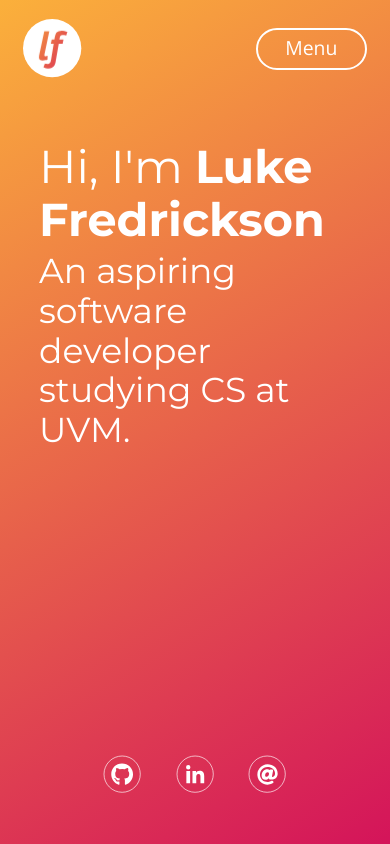
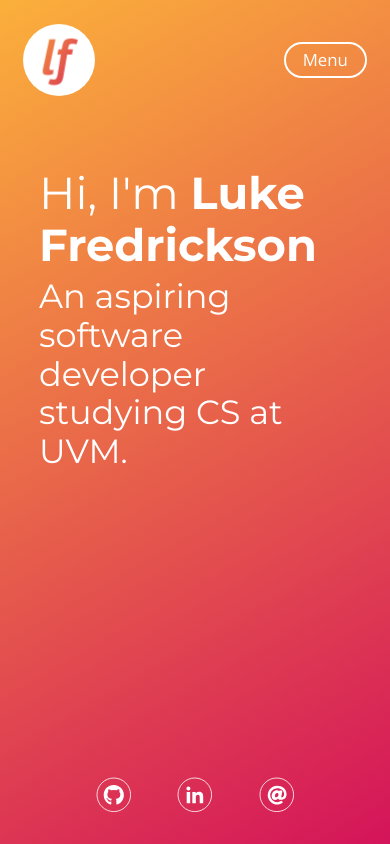
Before and after one commit to lukefredrickson/personal-site-v1, a PHP site: page / in a window 390 px wide. Run offline with PHP 8.4, Linux system fonts and the light colour scheme; data that the repository does not hold is empty.

Commit message:
Rewrote responsive media queries for consistent sizing across pages.

```diff
--- a/about-me.php
+++ b/about-me.php
@@ -11,6 +11,7 @@
     <link rel="stylesheet" href="styles/top-nav-primary.css">
     <link rel="stylesheet" href="styles/overlay-nav.css">
     <link rel="stylesheet" href="styles/social-links-primary.css">
+    <link rel="stylesheet" href="styles/footer.css">
     <link rel="stylesheet" href="styles/about-me.css">
     <link href="https://fonts.googleapis.com/css?family=Montserrat:400,700%7COpen+Sans:400,700" rel="stylesheet">
     <title>About Me</title>
@@ -116,10 +117,7 @@
             </section>
         </section>
     </section>
-    <footer>
-        <?php include "social-links.html" ?>
-        <p class="copyright">&copy; <?php echo date("Y");?> Luke Fredrickson</p>
-    </footer>
+    <?php include "footer.php"; ?>
 
     <script src="scripts/toggle-overlay-nav.js"></script>
 
--- /dev/null
+++ b/footer.php
@@ -0,0 +1,4 @@
+<footer>
+        <?php include "social-links.html" ?>
+        <p class="copyright">&copy; <?php echo date("Y");?> Luke Fredrickson</p>
+</footer>
--- a/styles/landing-page.css
+++ b/styles/landing-page.css
@@ -1,6 +1,6 @@
 html,
 body {
-    font-size: 75%;
+    font-size: 100%;
 }
 
 /*   MAIN CONTAINER   */
@@ -35,7 +35,7 @@ body {
 .hero__text {
     flex: 1 1 0; /* forces social links to bottom */
     width: 100%;
-    font-size: 1.6rem;
+    font-size: 1rem;
     text-align: left;
     color: #fff;
     margin: 3rem 0 0 0;
@@ -82,73 +82,75 @@ body {
 
 footer {
     width: 100%;
-    padding: 4em 6%;
+    padding: 2em 6%;
 }
 
 
 /*   MEDIA QUERIES FOR RESPONSIVE   */
 
 @media (min-width: 360px) {
-    html,
-    body {
-        font-size: 85%;
+    .hero__text {
+        font-size: 1.2rem;
     }
+
 }
 
 @media (min-width: 375px) {
-    html,
-    body {
-        font-size: 90%;
+    .hero__text {
+        font-size: 1.4rem;
     }
+
 }
 
 @media (min-width: 410px) {
-    html,
-    body {
-        font-size: 95%;
+    .hero__text {
+        font-size: 1.7rem;
     }
+
 }
 
 @media (min-width: 500px) {
-    html,
-    body {
-        font-size: 100%;
-    }
     .hero__text {
-        font-size: 1.75em;
+        font-size: 1.8rem;
     }
 }
 
 @media (min-width: 600px) {
     .hero__text {
-        font-size: 2em;
+        font-size: 2rem;
+    }
+    footer {
+        padding: 3em 6%;
     }
 }
 
 @media (min-width: 1200px) {
     .hero__text {
-        font-size: 2.2em;
+        font-size: 2.2rem;
         padding: 0 15% 0 10%
+    }
+    footer {
+        padding: 4em 6%;
     }
 }
 
 @media (min-width: 1400px) {
     .hero__text {
-        font-size: 2.5em;
+        font-size: 2.3rem;
         padding: 0 20% 0 10%
     }
 }
 
 @media (min-width: 1600px) {
     .hero__text {
-        font-size: 2.8em;
+        font-size: 2.4rem;
         padding: 0 25% 0 10%
     }
 }
 
 @media (min-width: 1800px) {
     .hero__text {
-        font-size: 3em;
+        font-size: 2.5em;
         padding: 0 30% 0 10%
     }
 }
--- a/styles/social-links-landing.css
+++ b/styles/social-links-landing.css
@@ -1,7 +1,7 @@
 /*   FOOTER   */
 
 .social-links {
-    font-size: 80%;
+    font-size: 75%;
 }
 
 .social-links__list {
@@ -49,7 +49,7 @@
 
 .social-links__image {
     width: auto;
-    height: 4em;
+    height: 2.8em;
 }
 
 .social-links__image .circle {
@@ -80,12 +80,32 @@
 
 @media (min-width: 360px) {
     .social-links {
-        font-size: 75%;
     }
 }
 
 @media (min-width: 375px) {
     .social-links {
-        font-size: 70%;
     }
 }
+
+@media (min-width: 410px) {
+    .social-links {
+    }
+}
+
+@media (min-width: 700px) {
+    .social-links {
+        font-size: 90%;
+    }
+}
+
+@media (min-width: 900px) {
+    .social-links {
+        font-size: 100%;
+    }
+}
+
+@media (min-width: 1100px) {
+    .social-links {
+    }
+}
--- a/styles/top-nav-landing.css
+++ b/styles/top-nav-landing.css
@@ -53,10 +53,11 @@
 }
 
 /*   menu button (for mobile nav)   */
-.top-nav__menu-btn {
+.top-nav__menu-btn, .top-nav__link {
     box-sizing: border-box;
-    padding: 0.4em 1.4em;
-    font-size: 2em;
+    padding: 0.4em 1em;
+    text-decoration: none;
+    font-size: 1.4em;
     color: #fff;
     border: 2px solid #fff;
     /*very large to force full rounding*/
@@ -65,7 +66,7 @@
     cursor: pointer;
 }
 
-.top-nav__menu-btn:hover {
+.top-nav__menu-btn:hover, .top-nav__link:hover {
     background-color: #fff;
     /*avg of gradient*/
     color: #e8624b;
@@ -120,68 +121,44 @@
     animation-delay: .75s;
 }
 
-.top-nav__link {
-    box-sizing: border-box;
-    padding: 0.4em 1.4em;
-    text-decoration: none;
-    font-size: 1.5em;
-    color: #fff;
-    border: 2px solid #fff;
-    /*very large to force full rounding*/
-    border-radius: 10em;
-    transition: all 0.2s ease;
-}
-
-.top-nav__link:hover {
-    background-color: #fff;
-    /*avg of gradient*/
-    color: #e8624b;
-}
-
 
 @media (min-width: 360px) {
     .top-nav {
-        font-size: 75%;
     }
 }
 
 @media (min-width: 375px) {
     .top-nav {
-        font-size: 75%;
     }
 }
 
 @media (min-width: 410px) {
     .top-nav {
-        font-size: 75%;
+        font-size: 80%;
     }
 }
 
 @media (min-width: 600px) {
-    .top-nav__menu-btn {
-        font-size: 2em;
+    .top-nav {
+        font-size: 85%;
     }
 }
 
 @media (min-width: 700px) {
     .top-nav {
-        font-size: 80%;
-    }
-    .top-nav__menu-btn {
-        font-size: 1.9em;
+        font-size: 90%;
     }
 }
 
 @media (min-width: 900px) {
     .top-nav {
-        font-size: 90%;
-    }
-    .top-nav__menu-btn {
-        font-size: 1.7em;
+        font-size: 100%;
     }
 }
 
 @media (min-width: 1100px) {
+    .top-nav {
+    }
     .top-nav__menu-btn {
         display: none;
     }
```
Also changed, not shown: styles/about-me.css (+38 -18 lines), styles/footer.css (added, +11 -0 lines), styles/overlay-nav.css (+10 -11 lines).
